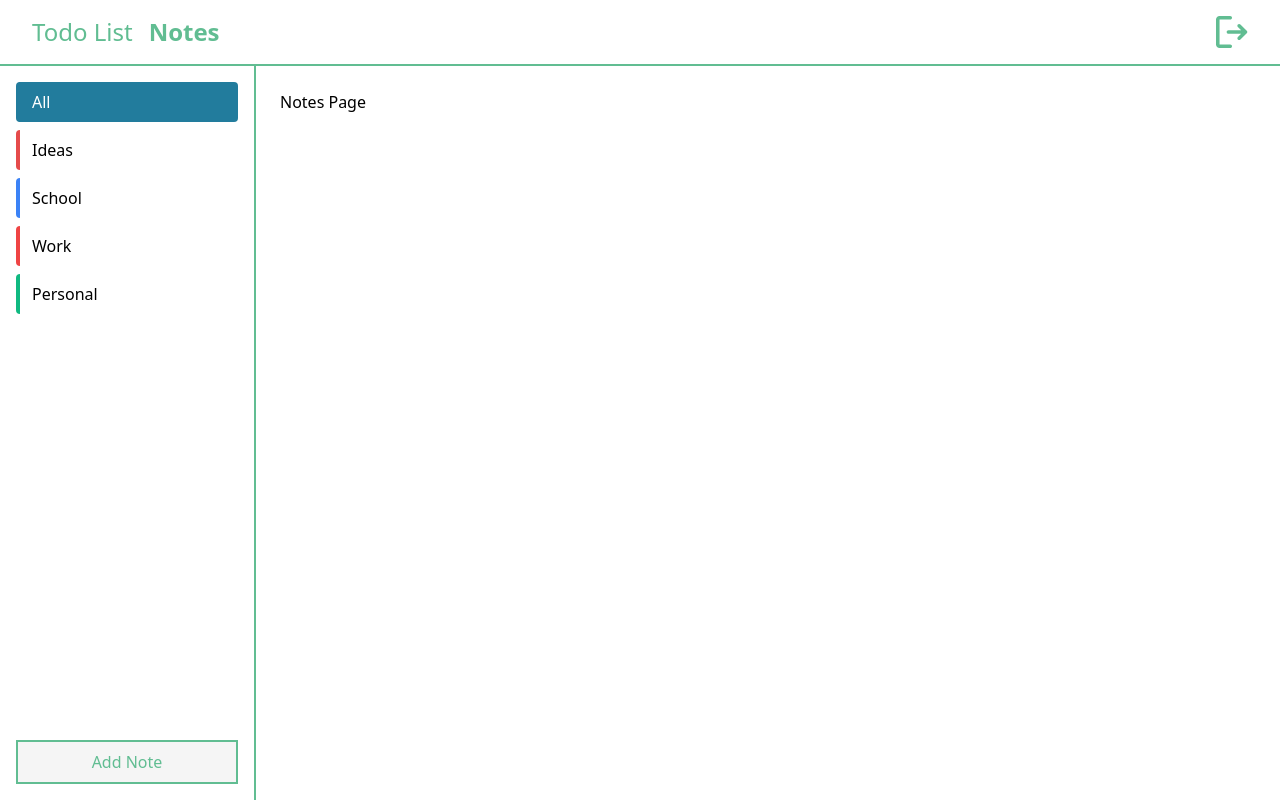
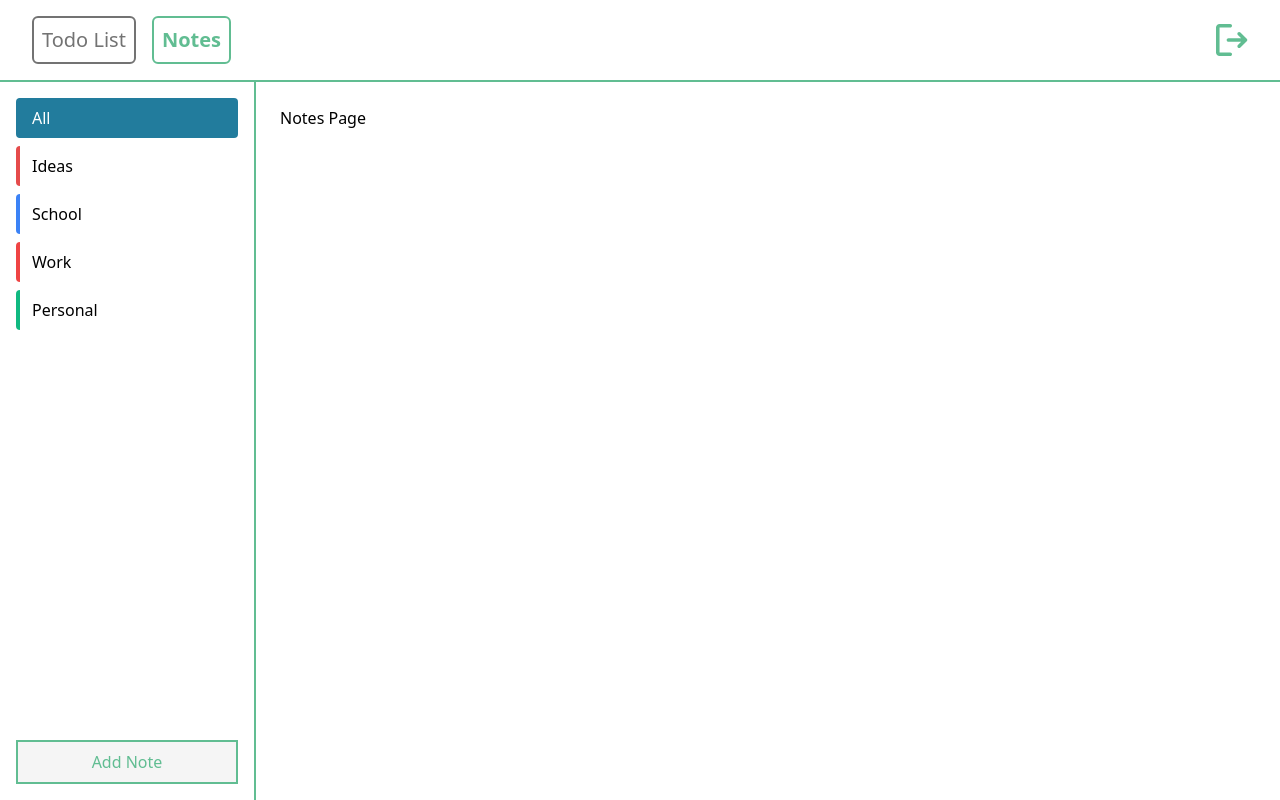
Before and after one commit to fredeskrubba/react-tailwind-todo-app, a React (Vite) app: page /Notes in a window 1280 px wide. Built offline with nearby package versions, Linux system fonts and the light colour scheme.

Commit message:
navigation style rework

```diff
--- a/src/components/Layout/Header.jsx
+++ b/src/components/Layout/Header.jsx
@@ -9,10 +9,10 @@ const Header = ({ setIsMenuOpen}) => {
         <div className="py-4 px-8 border-2 border-b-main-green border-t-0 border-x-0 flex justify-between items-center">
             <div className="flex gap-4">
                 <Link to="/TodoList">
-                    <p className={`text-main-green text-xl sm:text-2xl ${location === "/TodoList" ? "font-bold" : ""}`}>Todo List</p>
+                    <p className={`text-base md:text-xl border-2 rounded-md p-2 ${location === "/TodoList" ? "font-bold text-main-green border-main-green"  : " text-neutral-500 border-neutral-500"}`}>Todo List</p>
                 </Link>
                 <Link to="/Notes">
-                    <p className={`text-main-green text-xl sm:text-2xl ${location === "/Notes" ? "font-bold" : ""}`}>Notes</p>
+                    <p className={`text-base md:text-xl border-2 rounded-md p-2 ${location === "/Notes" ? "font-bold text-main-green border-main-green" : " text-neutral-500 border-neutral-500"}`}>Notes</p>
                 </Link>
             </div>
             <div className="flex items-center gap-6">
```
